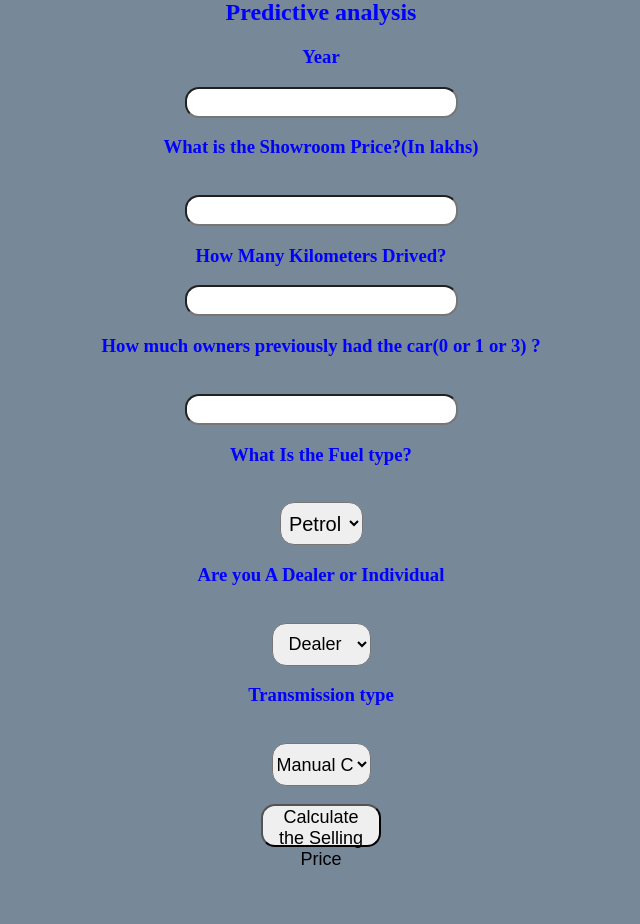
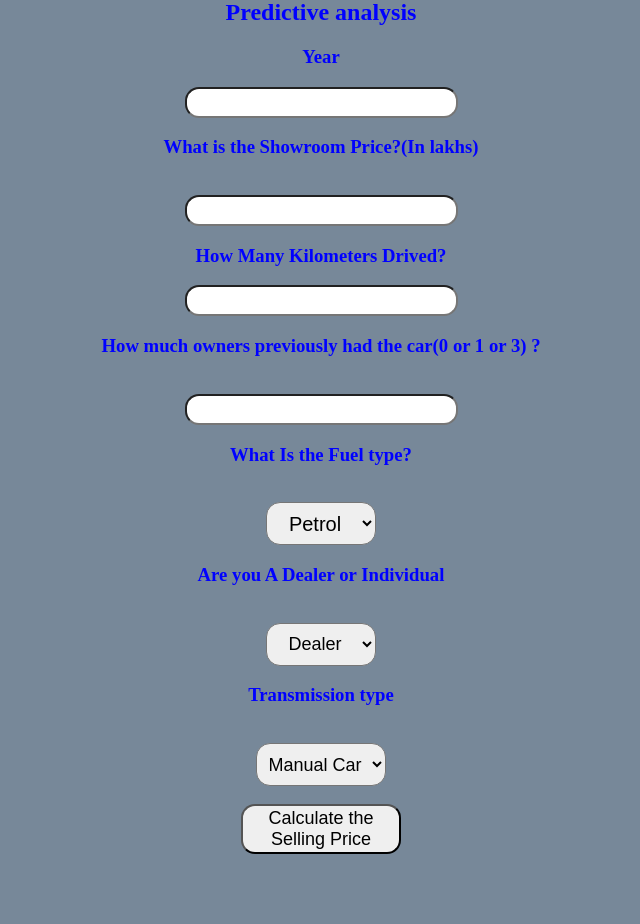
Before and after one commit to mohammadarshoddin/Car_Sales_Prediction, a Flask app: page / in a window 1280 px wide. Shown: the part 21-945 px from the top of the page, without its empty margins (319-959 px from the left). After the commit the page ends 875 px from the top, so only its background shows below. Run offline with Flask 2, Linux system fonts and the light colour scheme; parts of the project's set-up code (start-up, migrations or seed data) failed here and were passed over.

Commit message:
Update index.html

```diff
--- a/templates/index.html
+++ b/templates/index.html
@@ -79,7 +79,7 @@
         }
 
         #fuel {
-            width: 83px;
+            width: 110px;
             height: 43px;
             text-align: center;
             border-radius: 14px;
@@ -91,7 +91,7 @@
         }
 
         #research {
-            width: 99px;
+            width: 130px;
             height: 43px;
             text-align: center;
             border-radius: 14px;
@@ -103,7 +103,7 @@
         }
 
         #resea {
-            width: 99px;
+            width: 110px;
             height: 43px;
             text-align: center;
             border-radius: 14px;
@@ -115,8 +115,8 @@
         }
 
         #sub {
-            width: 120px;
-            height: 43px;
+            width: 160px;
+            height: 50px;
             text-align: center;
             border-radius: 14px;
             font-size: 18px;
```
